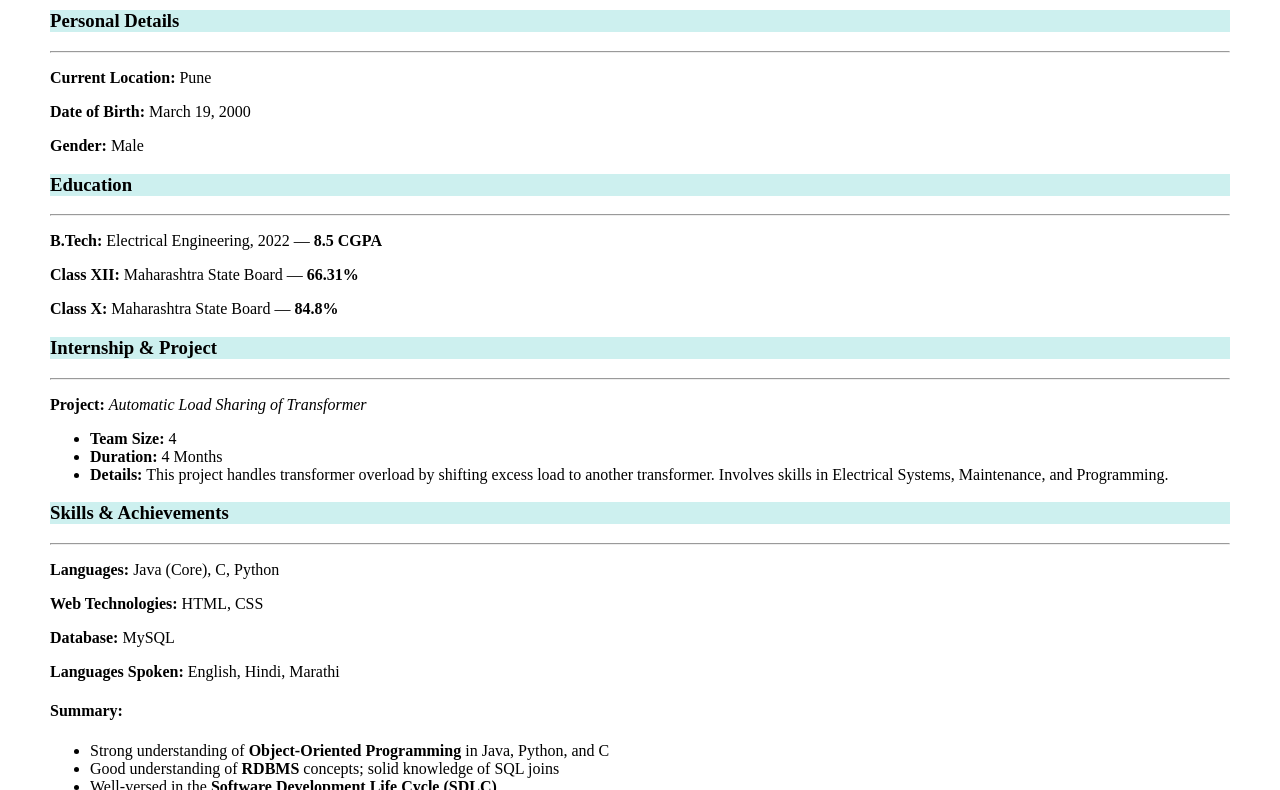
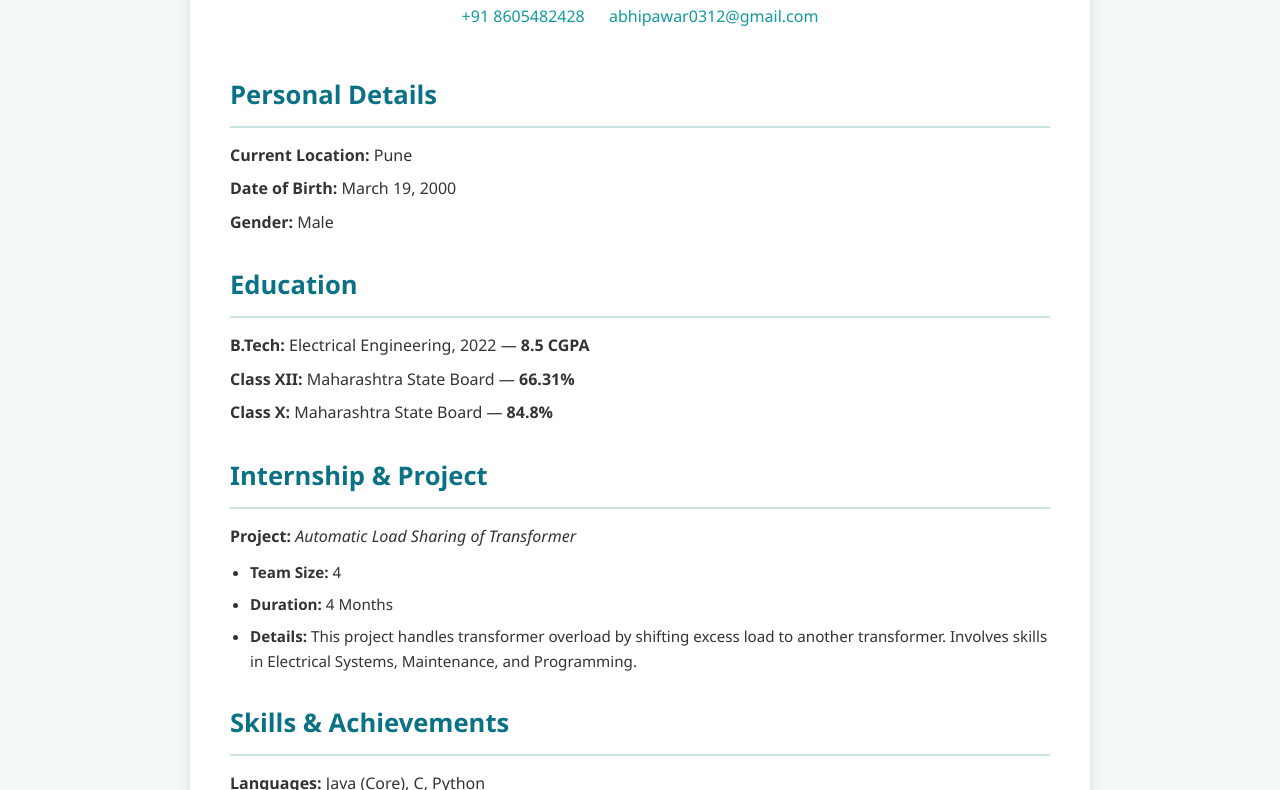
Before and after one commit to abhipawar0312/abhishek.pawar96k, a plain HTML site: page index3.html in a window 1280 px wide. Shown: the part 135-925 px from the top of the page. Drawn offline with Linux system fonts and the light colour scheme.

Commit message:
Update style2.css

```diff
--- a/css/style2.css
+++ b/css/style2.css
@@ -1,25 +1,114 @@
-body{
-  margin: 50px 50px 50px 50px;
-
-
+/* General Reset */
+* {
+  margin: 0;
+  padding: 0;
+  box-sizing: border-box;
 }
 
-h3{
-  height: auto;
-    background-color: #40c5c142;
-}
-.header{
-
-
-
-
-
-
+/* Body Styling */
+body {
+  font-family: 'Segoe UI', Tahoma, Geneva, Verdana, sans-serif;
+  background-color: #f4f9f9;
+  color: #333;
+  line-height: 1.6;
+  padding: 20px;
 }
 
-.contact{
+/* Container */
+.main {
+  max-width: 900px;
+  margin: 0 auto;
+  background-color: #ffffff;
+  padding: 40px;
+  border-radius: 10px;
+  box-shadow: 0 0 15px rgba(0, 0, 0, 0.1);
+}
 
+/* Header */
+header.start {
+  text-align: center;
+  margin-bottom: 40px;
+}
+
+.header h1 {
+  color: #0b7285;
+  font-size: 2.5rem;
+  margin-bottom: 10px;
+}
+
+.contact {
+  display: inline-block;
+  margin: 5px 10px;
+  color: #11999E;
   text-decoration: none;
+  font-size: 1rem;
+}
 
-  margin: 20px 10px 20px 10px;
+.contact:hover {
+  color: #0b7285;
 }
+
+/* Section Headers */
+section h3 {
+  font-size: 1.6rem;
+  color: #0b7285;
+  margin-bottom: 10px;
+}
+
+section h4 {
+  font-size: 1.2rem;
+  margin-top: 20px;
+  color: #444;
+}
+
+/* Sections */
+section {
+  margin-bottom: 30px;
+}
+
+section hr {
+  border: none;
+  border-top: 2px solid #cce3e3;
+  margin-bottom: 15px;
+}
+
+/* Paragraphs & Lists */
+section p {
+  margin: 8px 0;
+  font-size: 1rem;
+}
+
+section ul {
+  padding-left: 20px;
+  margin-top: 10px;
+}
+
+section ul li {
+  margin-bottom: 8px;
+  font-size: 0.95rem;
+}
+
+/* Strong Text */
+strong {
+  color: #333;
+}
+
+/* Responsive Design */
+@media (max-width: 600px) {
+  .main {
+    padding: 20px;
+  }
+
+  .header h1 {
+    font-size: 1.8rem;
+  }
+
+  section h3 {
+    font-size: 1.3rem;
+  }
+
+  .contact {
+    display: block;
+    margin: 5px 0;
+  }
+}
```
